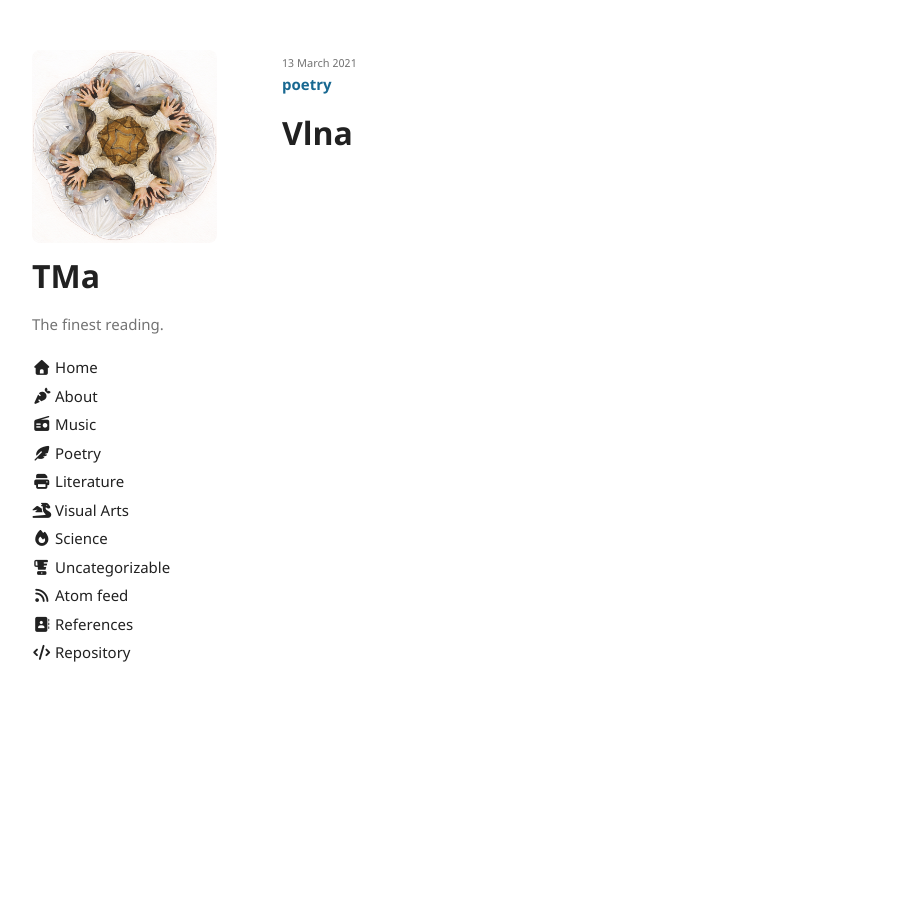
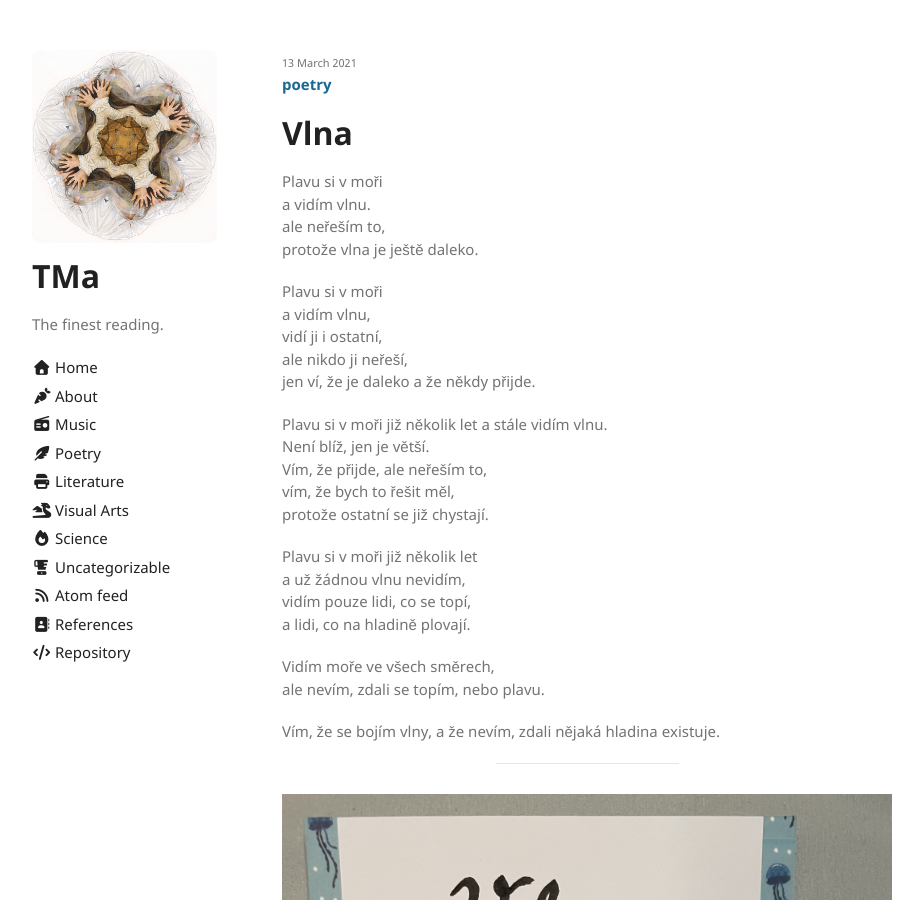
Before and after one commit to thefallofjohannm/thefallofjohannm.github.io, a Jekyll site: the page built from _posts/poetry/2021-03-13-vlna.md, in a window 1280 px wide and 900 px high. Shown: the whole window, without its empty margins (178-1101 px from the left). Built offline with Jekyll 4.4.1, drawn with Linux system fonts in a browser that asks for light colours; some of the changed text lies outside the part shown.

Commit message:
picture of vlna added to a poem vlna

```diff
--- a/_posts/poetry/2021-03-13-vlna.md
+++ b/_posts/poetry/2021-03-13-vlna.md
@@ -3,3 +3,41 @@ layout: post
 title: Vlna
 category: poetry
 ---
+
+Plavu si v moři
+a vidím vlnu.
+ale neřeším to,
+protože vlna je ještě daleko.
+
+Plavu si v moři
+a vidím vlnu,
+vidí ji i ostatní,
+ale nikdo ji neřeší,
+jen ví, že je daleko a že někdy přijde.
+
+Plavu si v moři již několik let a stále vidím vlnu.
+Není blíž, jen je větší.
+Vím, že přijde, ale neřeším to,
+vím, že bych to řešit měl,
+protože ostatní se již chystají.
+
+Plavu si v moři již několik let
+a už žádnou vlnu nevidím,
+vidím pouze lidi, co se topí,
+a lidi, co na hladině plovají.
+
+Vidím moře ve všech směrech,
+ale nevím, zdali se topím, nebo plavu.
+
+Vím, že se bojím vlny, a že nevím, zdali nějaká hladina existuje.
+
+---
+
+![Vlna - Tibor Malinský](/assets/img/poetry_pictures/2021-03-13-vlna.jpg)
+
+---
+
+
+Na jaře v roku 2025 jsem měl příležitost zúčastnit se
+autorského čtení na majálesu Univerzity Karlovy. Mimo
+jiné jsem měl možnost tam vystavit své rukopisy.
```
